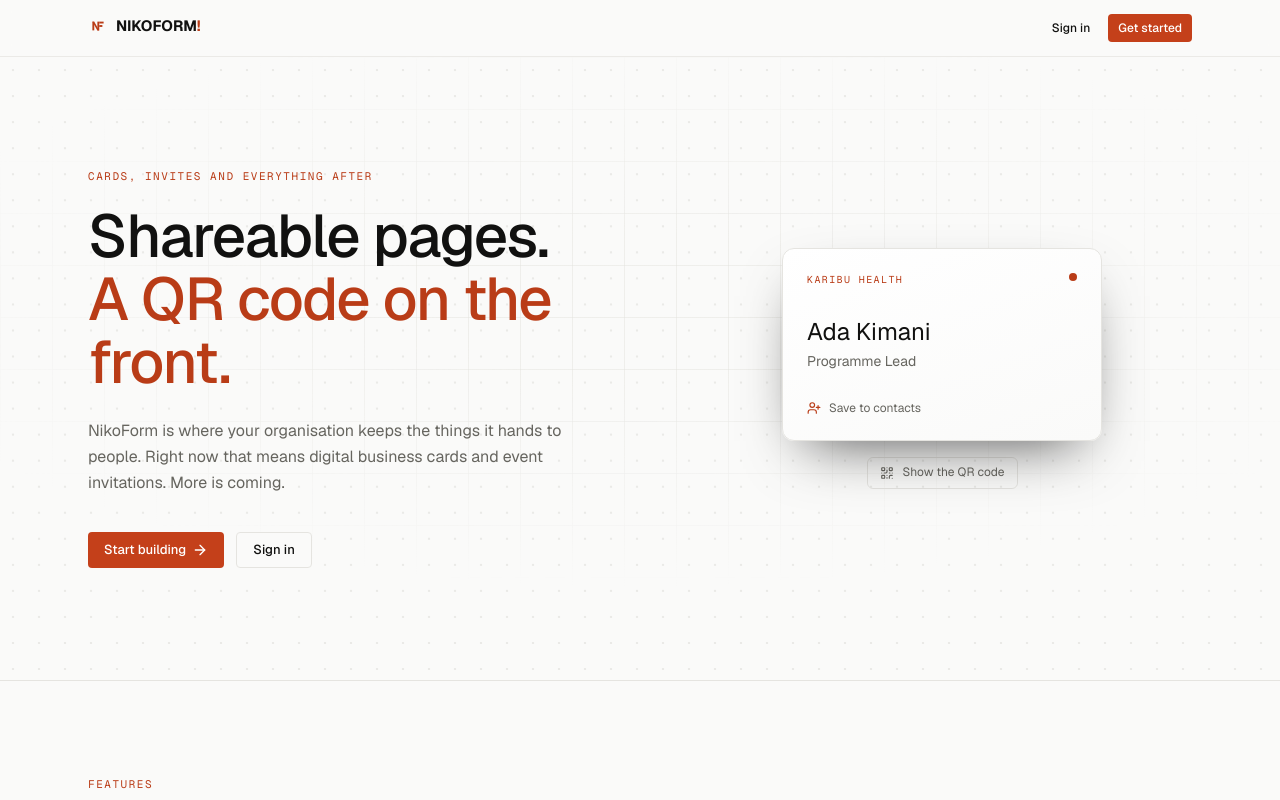
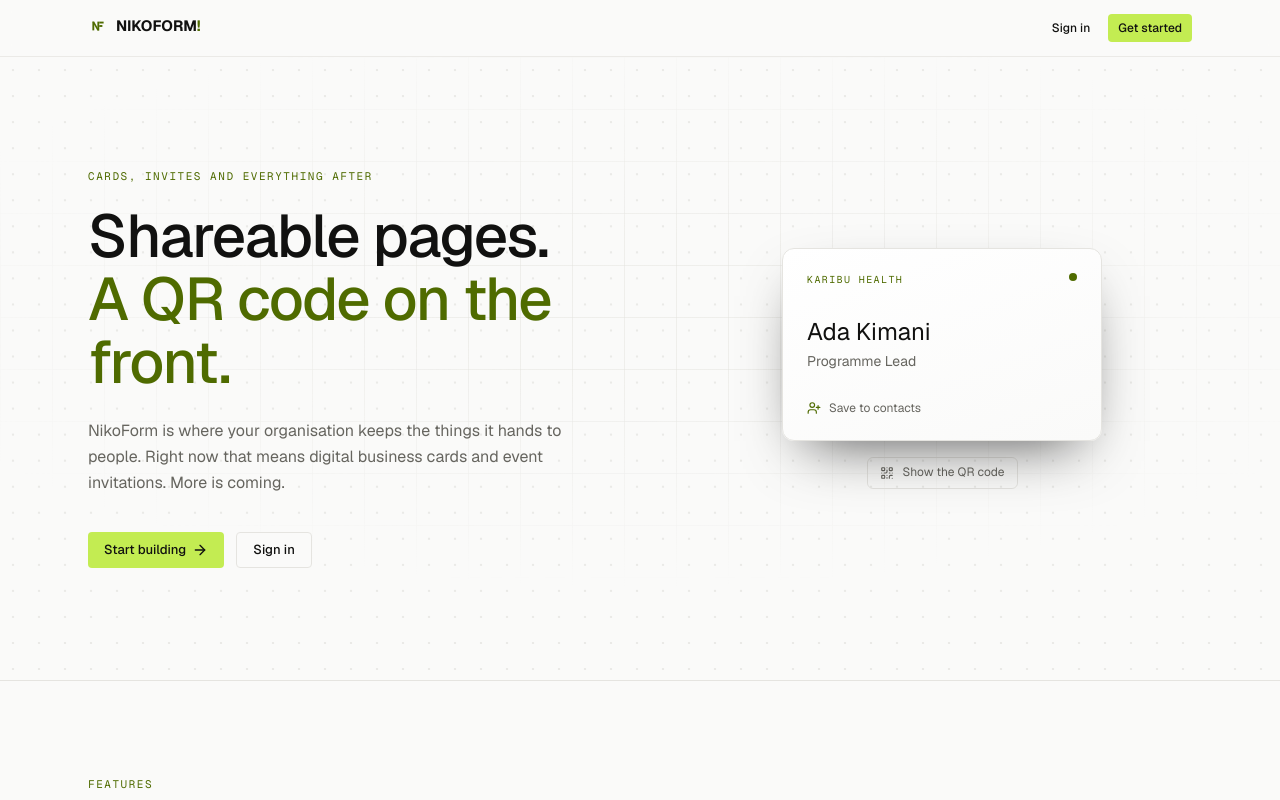
Before and after one commit to astrodesignerx/Tokea, a Next.js app: page / in a window 1280 px wide. Shown: the top 800 px of the page. Built offline with nearby package versions, Linux system fonts and the light colour scheme; no server answers.

Commit message:
Change brand color to lime #C3EC52

```diff
--- a/src/app/globals.css
+++ b/src/app/globals.css
@@ -9,10 +9,9 @@
 @custom-variant dark (&:where(.dark, .dark *));
 
 /*
-  Ink & Ember palette. Warm stone neutrals paired with burnt terracotta and
-  ember accents, plus dark ink chrome for the persistent sidebar. --primary
-  and --ring drive interactive surfaces and focus rings, while --brand is
-  tuned separately so accent text and links hold contrast in both themes.
+  Lime brand palette. Clean neutrals paired with vivid lime (#C3EC52) for
+  buttons, rings, and badges, plus dark olive (#4F6B00) in light mode for
+  text/link contrast against white.
 */
 @layer base {
   :root {
@@ -23,8 +22,8 @@
     --card-foreground: #111110;
     --popover: #FFFFFF;
     --popover-foreground: #111110;
-    --primary: #C4401A;
-    --primary-foreground: #FFFFFF;
+    --primary: #C3EC52;
+    --primary-foreground: #111110;
     --secondary: #F3F3F1;
     --secondary-foreground: #111110;
     --muted: #F3F3F1;
@@ -35,11 +34,11 @@
     --destructive-foreground: #FFFFFF;
     --border: #E5E4E0;
     --input: #E5E4E0;
-    --ring: #C4401A;
-    --brand: #B93C17;
+    --ring: #4F6B00;
+    --brand: #4F6B00;
     --brand-foreground: #FFFFFF;
-    --signal: #E8501C;
-    --tint: #FCEDE7;
+    --signal: #C3EC52;
+    --tint: #F3F9DD;
     --success: #1A6B43;
     --success-tint: #E6F4EC;
     --destructive-tint: #FBE9E9;
@@ -48,7 +47,7 @@
     --sidebar-muted: #9C9B95;
     --sidebar-border: #2B2B28;
     --sidebar-active: #232320;
-    --sidebar-primary: #FF6A33;
+    --sidebar-primary: #C3EC52;
     /* Small radii: 6px on controls, 12px on panels. */
     --radius: 0.375rem;
   }
@@ -61,8 +60,8 @@
     --card-foreground: #EDEDEA;
     --popover: #161615;
     --popover-foreground: #EDEDEA;
-    --primary: #FF6A33;
-    --primary-foreground: #170A04;
+    --primary: #C3EC52;
+    --primary-foreground: #111110;
     --secondary: #232320;
     --secondary-foreground: #EDEDEA;
     --muted: #232320;
@@ -73,11 +72,11 @@
     --destructive-foreground: #1A0606;
     --border: #2B2B28;
     --input: #2B2B28;
-    --ring: #FF6A33;
-    --brand: #FF8A5C;
-    --brand-foreground: #170A04;
-    --signal: #FF6A33;
-    --tint: #2A1A12;
+    --ring: #C3EC52;
+    --brand: #C3EC52;
+    --brand-foreground: #111110;
+    --signal: #C3EC52;
+    --tint: #1C230B;
     --success: #5CC98F;
     --success-tint: #14261C;
     --destructive-tint: #2E1616;
@@ -86,7 +85,7 @@
     --sidebar-muted: #9C9B95;
     --sidebar-border: #2B2B28;
     --sidebar-active: #232320;
-    --sidebar-primary: #FF6A33;
+    --sidebar-primary: #C3EC52;
   }
 }
 
```
Also changed, not shown: src/app/icon.svg.
